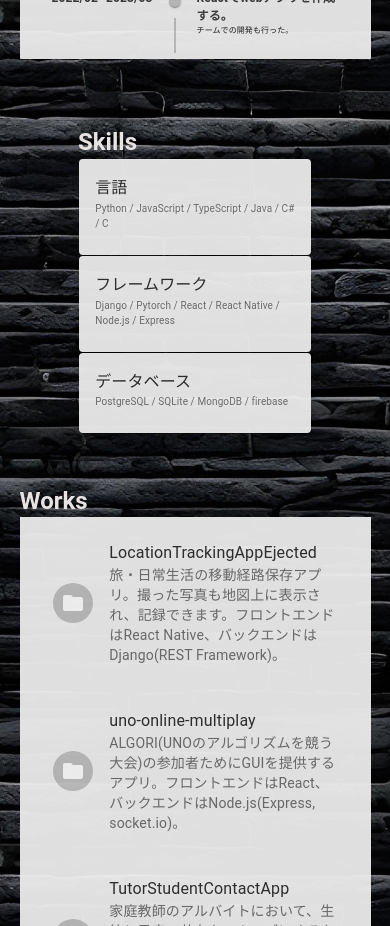
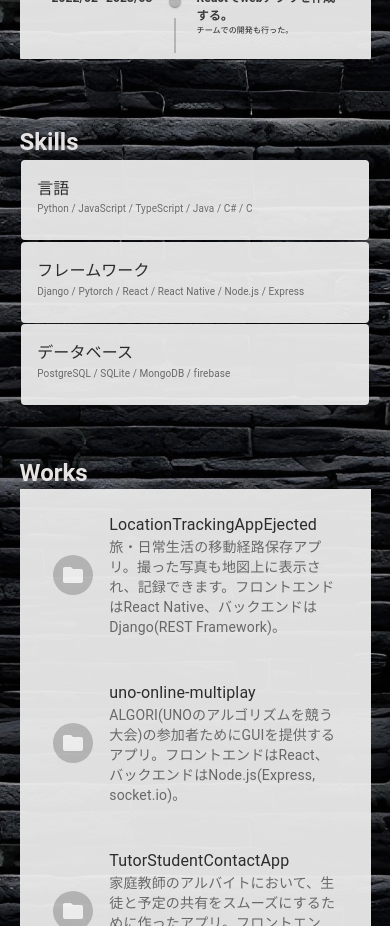
Before and after one commit to sh237/portfolio-website, a React (Create React App) app: page / in a window 390 px wide. Shown: the part 980-1906 px from the top of the page. Built offline with nearby package versions, Linux system fonts and the light colour scheme; a web font is replaced by a local one.

Commit message:
adapted to the size of the phone

```diff
--- a/src/components/About.tsx
+++ b/src/components/About.tsx
@@ -36,7 +36,7 @@ const About: React.FC = () => {
     return (
         <>
         <Box p={2} className={classes.rootBox}>
-            <Box display='flex' justifyContent='center' p={1}>
+            <Box display='flex' p={1}>
                 <Typography variant='h5' className={classes.title} >
                     About
                 </Typography>
--- a/src/components/Skills.tsx
+++ b/src/components/Skills.tsx
@@ -31,10 +31,9 @@ const useStyles = makeStyles((theme) => ({
         },
     },
   rootBox: {
-    justifyContent: 'center',
     width: "60%",
     [theme.breakpoints.down('sm')]: {
-        justifyContent: 'center',
+        width: "90%",
       },
   }
 }));
```
